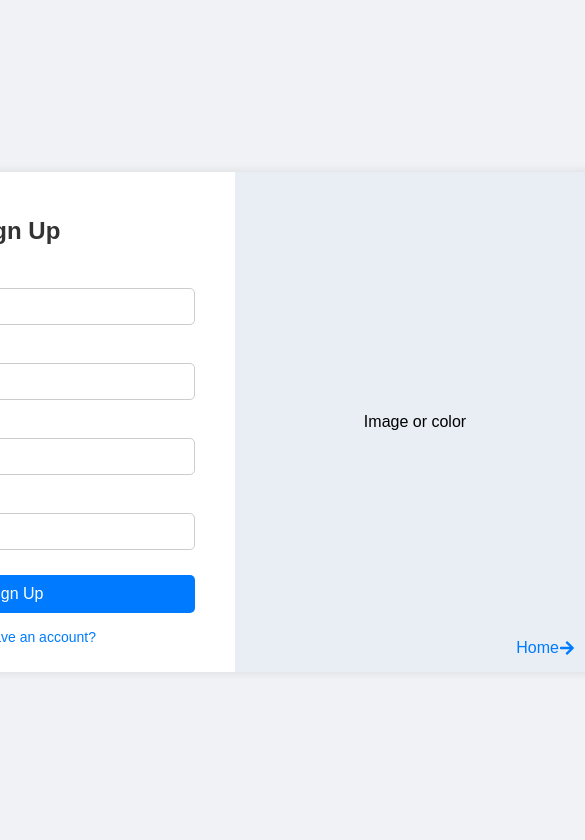
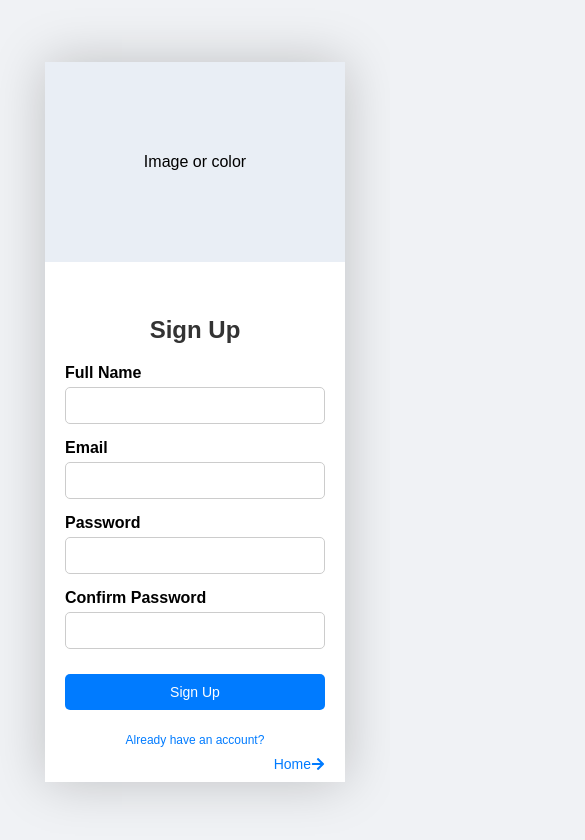
Before and after one commit to notfound07/VAT, a React (Create React App) app in the folder client/: page /Register in a window 390 px wide. Shown: the top 840 px of the page, 585 px wide, since content can reach past the window. Built offline with nearby package versions, Linux system fonts and the light colour scheme.

Commit message:
Responsive Done Working on Nav

```diff
--- a/client/package.json
+++ b/client/package.json
@@ -3,6 +3,8 @@
   "version": "0.1.0",
   "private": true,
   "dependencies": {
+    "@fortawesome/free-regular-svg-icons": "^6.5.2",
+    "@fortawesome/free-solid-svg-icons": "^6.5.2",
     "@testing-library/jest-dom": "^5.17.0",
     "@testing-library/react": "^13.4.0",
     "@testing-library/user-event": "^13.5.0",
--- a/client/src/App.js
+++ b/client/src/App.js
@@ -2,12 +2,19 @@ import { Route, Routes } from 'react-router-dom';
 import './App.css';
 import Login from './user/Login.jsx';
 import Register from './user/Register.jsx';
+import Home from './Home/Home.jsx';
+import Navbar from './Nav-Foot/Navbar.jsx';
+import Footer from './Nav-Foot/Footer.jsx';
 
 
 function App() {
   return (
     <div className="App">
       <Routes>
+      <Route path='/' element={<Home/>}/>
+      <Route path='/Home' element={<Home/>}/>
+      <Route path='/Navbar' element={<Navbar/>}/>
+      <Route path='/Footer' element={<Footer/>}/>
       <Route path='/Login' element={<Login/>}/>
       <Route path='/Register' element={<Register/>}/>
       </Routes>
--- /dev/null
+++ b/client/src/Home/Home.jsx
@@ -0,0 +1,13 @@
+import './Home.css';
+import React from 'react';
+import Navbar from '../Nav-Foot/Navbar';
+
+function Home() {
+  return (
+    <div>
+        <Navbar/>
+    </div>
+  );
+}
+
+export default Home;
--- /dev/null
+++ b/client/src/Nav-Foot/Footer.jsx
@@ -0,0 +1,11 @@
+import './Nav-Foot.css';
+import React from 'react';
+
+function Footer() {
+  return (
+    <div className="home-container">
+    </div>
+  );
+}
+
+export default Footer;
--- /dev/null
+++ b/client/src/Nav-Foot/Navbar.jsx
@@ -0,0 +1,28 @@
+import './Nav-Foot.css';
+import React from 'react';
+
+function Navbar() {
+    return (
+        <div class="frame">
+            <link rel="stylesheet" href="https://cdnjs.cloudflare.com/ajax/libs/font-awesome/6.5.2/css/all.min.css"></link>
+            <div class="company-logo-parent">
+                <b class="company-logo">Company Logo</b>
+                <div class="home-parent">
+                    <b class="home">Home</b>
+                    <b class="product" id="productText">Product</b>
+                    <b class="who-we-are" id="whoWeAre">Who we are</b>
+                    <b class="contact-us" id="contactUsText">Contact Us</b>
+                    <b class="signin" id="signInText">SignIn</b>
+                    <div class="shopping-cart-parent">
+                        <div class="shopping-cart">
+                        <i class="fa-solid fa-cart-shopping"></i>
+                        </div>
+                        <b class="cart" id="cartText">Cart</b>
+                    </div>
+                </div>
+            </div>
+        </div>
+    );
+}
+
+export default Navbar;
--- a/client/src/user/Login.jsx
+++ b/client/src/user/Login.jsx
@@ -9,10 +9,6 @@ function Login() {
       <div className="left">
         <div>Image or color</div>
       </div>
-    <Link to="/" className="login-home-link">
-    <FaArrowLeft />
-      Home
-    </Link>
       <div className="right">
         <h2>Login</h2>
         <div className="form-group">
@@ -26,8 +22,9 @@ function Login() {
         <button type="submit">Signin</button>
         <div className="links">
           <a href="/Register">New user?</a>
-        <a href="#">Forget Password?</a>
+          <a href="/#">Forget Password?</a>
         </div>
+        <Link to="/Home" className="login-home-link"><FaArrowLeft />Home</Link>
       </div>
     </div>
   );
--- a/client/src/user/Register.jsx
+++ b/client/src/user/Register.jsx
@@ -32,9 +32,7 @@ function Register() {
       <div className="signup-right">
         <div>Image or color</div>
       </div>
-    <Link to="/" className="signup-home-link">
-      Home<FaArrowRight />
-    </Link>
+      <Link to="/Home" className="signup-home-link">Home<FaArrowRight /></Link>
     </div>
   );
 }
--- a/client/src/user/Style.css
+++ b/client/src/user/Style.css
@@ -5,53 +5,67 @@ body {
     display: flex;
     justify-content: center;
     align-items: center;
-    height: 100vh;
+    min-height: 100vh;
     background-color: #f0f2f5;
 }
 
-.container {
+.container, .signup-container {
     display: flex;
-    width: 800px;
-    height: 500px;
-    box-shadow: 0 0 10px rgba(0, 0, 0, 0.1);
+    flex-direction: column;
+    width: 90%;
+    max-width: 800px;
+    height: auto;
+    box-shadow: 0 0 50px rgba(0, 0, 0, 0.208);
     position: relative;
+    margin: 20px;
+}
+
+.left, .right, .signup-left, .signup-right {
+    padding: 20px;
+    text-align: center;
+    width: 100%;
+    box-sizing: border-box;
+
+}
+
+.signup-right{
+    background-color: #e9eef5;
+    display: flex;
+    justify-content: center;
+    align-items: center;
 }
 
 .left {
-    background-color: #e9eef5; /* Light grey color or you can use an image */
-    width: 50%;
+    background-color: #e9eef5;
     display: flex;
     justify-content: center;
     align-items: center;
-    text-align: center;
 }
 
-.right {
-    width: 50%;
-    padding: 40px;
+.right, .signup-left {
     background-color: white;
     display: flex;
     flex-direction: column;
     justify-content: center;
 }
 
-.right h2 {
+.right h2, .signup-left h2 {
     margin-bottom: 20px;
     color: #333;
 }
 
-.form-group {
+.form-group, .signup-form-group {
     margin-bottom: 15px;
 }
 
-.form-group label {
+.form-group label, .signup-form-group label {
     display: block;
     margin-bottom: 5px;
     font-weight: bold;
-    text-align:left
+    text-align: left;
 }
 
-.form-group input {
+.form-group input, .signup-form-group input {
     width: 100%;
     padding: 10px;
     box-sizing: border-box;
@@ -80,113 +94,216 @@ button:hover {
     justify-content: space-between;
     margin-top: 15px;
 }
+.signup-links{
+    padding-top: 20px ;
+}
 
-.links a {
+.links a, .signup-links a {
     color: #007bff;
     text-decoration: none;
     font-size: 14px;
 }
 
-.links a:hover {
-    text-decoration: underline;
-}
-.login-home-link{
-    position: absolute;
-    bottom: 15px;
-    color: #007bff;
-    text-decoration: none;
-    font-size: 16px;
-    display: flex;
-    align-items: center;
-
-}
-.signup-container {
-    display: flex;
-    width: 800px;
-    height: 500px;
-    box-shadow: 0 0 10px rgba(0, 0, 0, 0.1);
-    position: relative;
-}
-
-.signup-left {
-    width: 50%;
-    padding: 40px;
-    background-color: white;
-    display: flex;
-    flex-direction: column;
-    justify-content: center;
-}
-
-.signup-right {
-    background-color: #e9eef5; /* Light grey color or you can use an image */
-    width: 50%;
-    display: flex;
-    justify-content: center;
-    align-items: center;
-    text-align: center;
-}
-
-.signup-left h2 {
-    margin-bottom: 20px;
-    color: #333;
-}
-
-.signup-form-group {
-    margin-bottom: 15px;
-}
-
-.signup-form-group label {
-    display: block;
-    margin-bottom: 5px;
-    font-weight: bold;
-    text-align:left;
-}
-
-.signup-form-group input {
-    width: 100%;
-    padding: 10px;
-    box-sizing: border-box;
-    border: 1px solid #ccc;
-    border-radius: 5px;
-}
-
-button {
-    width: 100%;
-    padding: 10px;
-    background-color: #007bff;
-    border: none;
-    border-radius: 5px;
-    color: white;
-    font-size: 16px;
-    cursor: pointer;
-    margin-top: 10px;
-}
-
-button:hover {
-    background-color: #0056b3;
-}
-
-.signup-links {
-    margin-top: 15px;
-}
-
-.signup-links a {
-    color: #007bff;
-    text-decoration: none;
-    font-size: 14px;
-}
-
-.signup-links a:hover {
+.links a:hover, .signup-links a:hover {
     text-decoration: underline;
 }
 
-.signup-home-link {
+.login-home-link, .signup-home-link {
     position: absolute;
     bottom: 15px;
-    right: 20px;
+    left: 20px;
     color: #007bff;
     text-decoration: none;
     font-size: 16px;
     display: flex;
     align-items: center;
 }
+
+.signup-home-link {
+    right: 20px;
+    left: auto;
+}
+
+/* Responsive Styles */
+@media (max-width: 599px) {
+    .container, .signup-container {
+        flex-direction: column;
+        width: 400px;
+        margin: 10px;
+    }
+
+    .right, .left, .signup-right, .signup-left {
+        width: 100%;
+    }
+
+    .right {
+        height: 360px;
+        order: 2; /* Display .right (or .signup-right) second */
+    }
+    .signup-right{
+        height: 200px;
+    }
+
+
+    .signup-left {
+        height: 520px;
+        order: 1; /* Display .left (or .signup-left) first */
+    }
+
+    .left{
+        height: 200px;
+        order: 1; /* Display .left (or .signup-left) first */
+    }
+
+    .login-home-link, .signup-home-link {
+        bottom: 10px;
+        font-size: 14px;
+    }
+
+    button {
+        font-size: 14px;
+    }
+
+    .links a, .signup-links a {
+        font-size: 12px;
+    }
+}
+
+@media (max-width: 599px) and (min-width: 350px) {
+    .container, .signup-container {
+        flex-direction: column;
+        width: 300px; /* Adjust width as needed */
+        margin: 10px;
+    }
+    .right, .left, .signup-right, .signup-left {
+        width: 100%;
+    }
+
+    .right {
+        height: 360px;
+        order: 2; /* Display .right (or .signup-right) second */
+    }
+    .signup-right{
+        height: 200px;
+    }
+
+
+    .signup-left {
+        height: 520px;
+        order: 1; /* Display .left (or .signup-left) first */
+    }
+
+    .left{
+        height: 200px;
+        order: 1; /* Display .left (or .signup-left) first */
+    }
+
+    .login-home-link, .signup-home-link {
+        bottom: 10px;
+        font-size: 14px;
+    }
+
+    button {
+        font-size: 14px;
+    }
+
+    .links a, .signup-links a {
+        font-size: 12px;
+    }
+}
+
+/* Responsive Styles for Screen Widths below 350px */
+@media (max-width: 349px) {
+    .container, .signup-container {
+        flex-direction: column;
+        width: 280px; /* Adjust width as needed */
+        margin: 10px;
+    }
+
+    .right, .left, .signup-right, .signup-left {
+        width: 100%;
+    }
+
+    .right {
+        height: 350px;
+        order: 2; /* Display .right (or .signup-right) second */
+    }
+    .signup-right{
+        height: 180px;
+    }
+
+
+    .signup-left {
+        height: 520px;
+        order: 1; /* Display .left (or .signup-left) first */
+    }
+
+    .left{
+        height: 180px;
+        order: 1; /* Display .left (or .signup-left) first */
+    }
+
+    .login-home-link, .signup-home-link {
+        bottom: 10px;
+        font-size: 12px;
+    }
+
+    button {
+        font-size: 12px;
+    }
+
+    .links a, .signup-links a {
+        font-size: 10px;
+    }
+}
+
+
+
+
+@media (min-width: 600px) {
+    .container, .signup-container {
+        flex-direction: row;
+        width: 550px;
+        height: 500px;
+    }
+
+    .left, .right, .signup-left, .signup-right {
+        width: 50%;
+    }
+
+    .login-home-link, .signup-home-link {
+        font-size: 16px;
+    }
+}
+
+@media (min-width: 900px) and (max-width: 1199px) {
+    .container, .signup-container {
+        flex-direction: row;
+        width: 700px;
+        height: 500px;
+    }
+
+    .left, .right, .signup-left, .signup-right {
+        width: 50%;
+    }
+
+    .login-home-link, .signup-home-link {
+        font-size: 16px;
+    }
+}
+
+@media (min-width: 1200px) {
+    .container, .signup-container {
+        flex-direction: row;
+        width: 800px;
+        height: 500px;
+    }
+
+    .left, .right, .signup-left, .signup-right {
+        width: 50%;
+    }
+
+    .login-home-link, .signup-home-link {
+        font-size: 16px;
+    }
+}
```
Also changed, not shown: client/src/Home/Home.css (added), client/src/Nav-Foot/Nav-Foot.css (added), 1 other file (tests, documents, lock files or other folders). Lines whose indentation alone changed are shown as unchanged.
